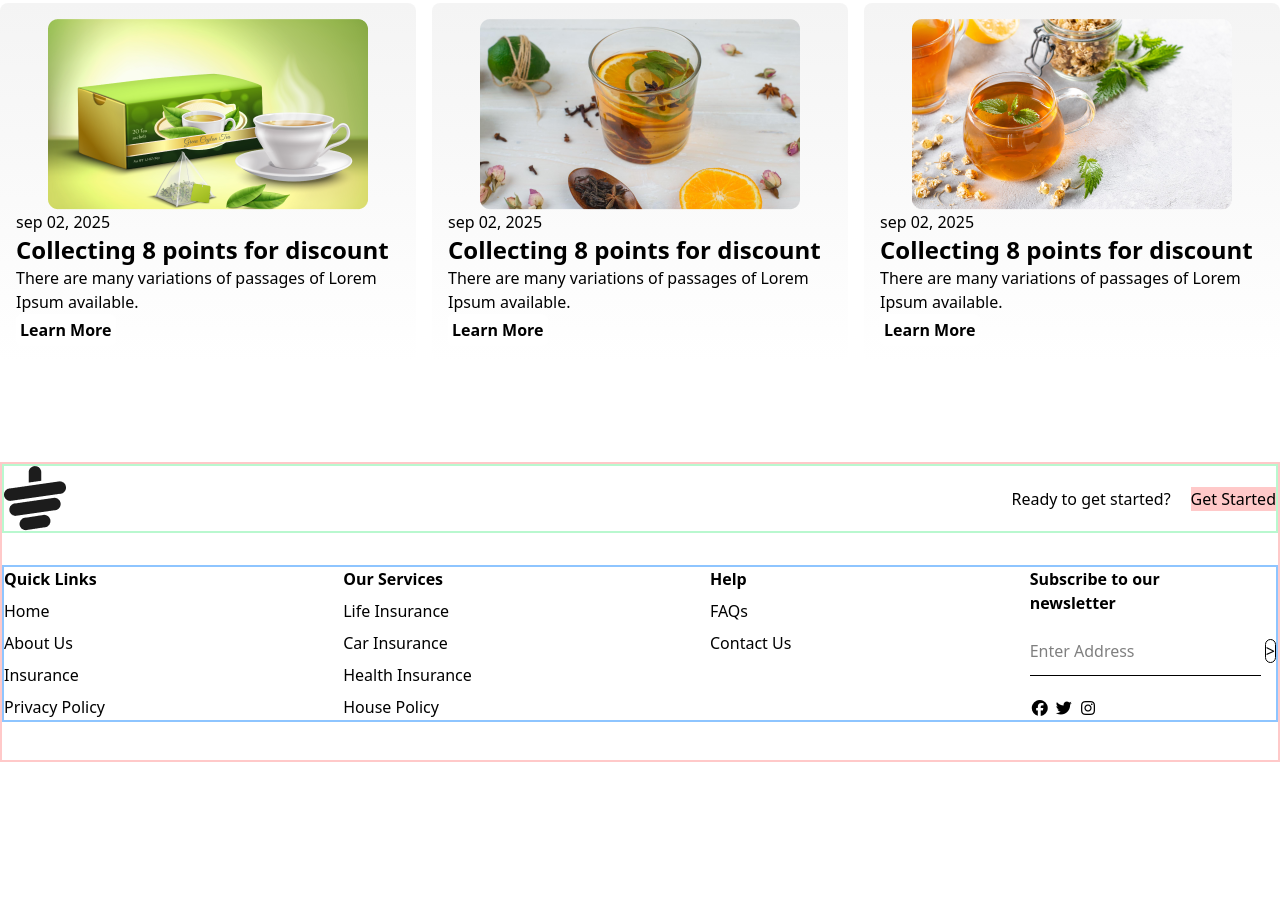
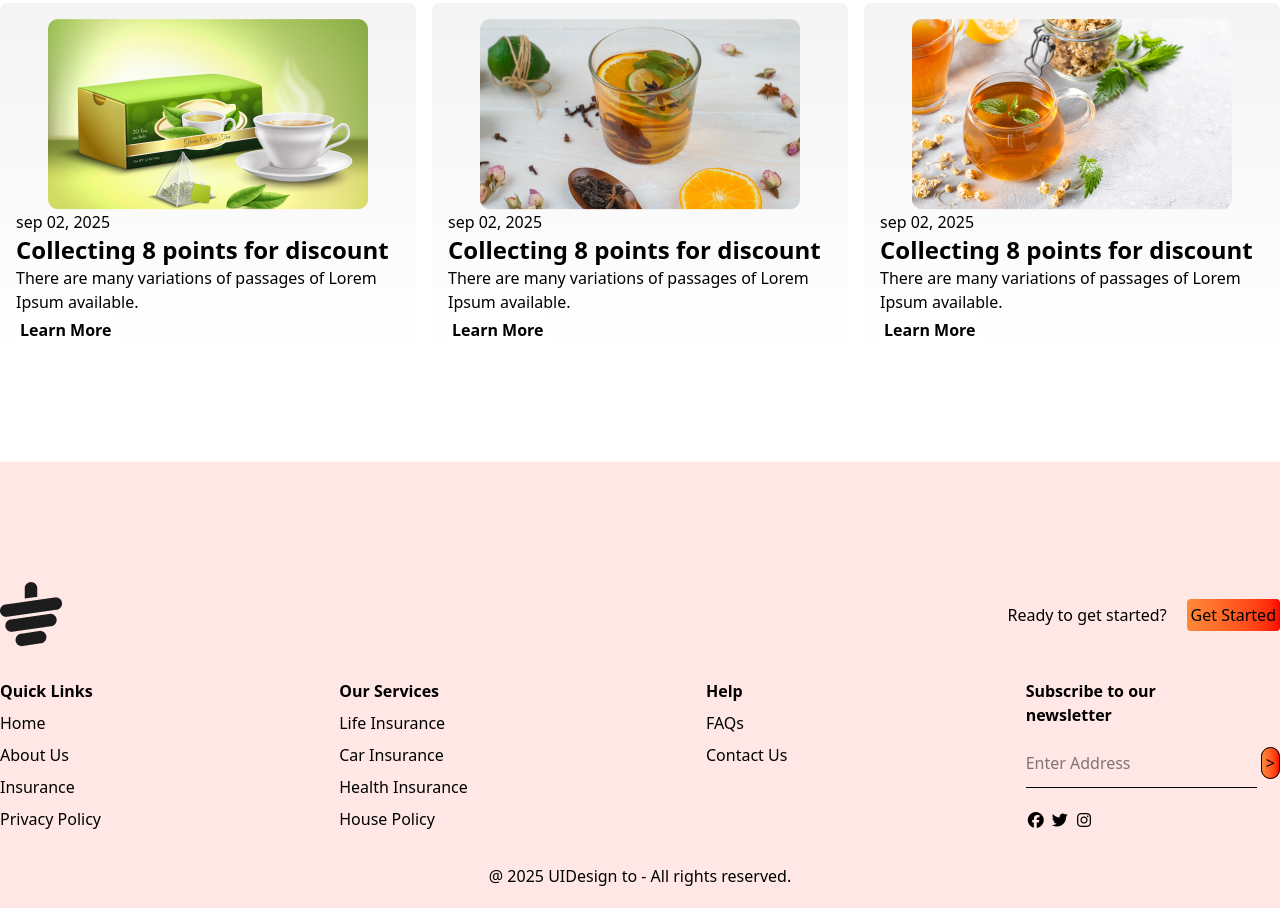
Before and after one commit to Moon-110/tea-house, a plain HTML site: page index.html in a window 1280 px wide. Shown: the part 2524-3432 px from the top of the page. Before the commit the page ends 3286 px from the top, so only its background shows below. Drawn offline with nearby package versions, Linux system fonts and the light colour scheme.

Commit message:
footer section last part

```diff
--- a/index.html
+++ b/index.html
@@ -253,17 +253,17 @@
     </main>
 
     <!-- footer section -->
-    <footer>
-      <section class="footer-parent max-w-[1400px] mx-auto border-2 border-red-200 mt-[100px] min-h-[300px] /*bg-gradient-to-r from-[#ff0000] to-[#ff8938] opacity-10*/">
-        <div class="border-2 border-green-200 flex justify-between items-center">
+    <footer class="bg-[#ffe7e6] py-5 mt-[100px]">
+      <section class="footer-parent max-w-[1400px] mx-auto mt-[100px]">
+        <div class="flex justify-between items-center">
           <img src="./assets/images/cup.png" class="" alt="">
-          <div class="flex gap-5">
+          <div class="flex gap-5 items-center">
             <p>Ready to get started?</p>
-            <button class="bg-red-200">Get Started</button>
+            <button class="bg-gradient-to-r from-[#ff8938] to-[#ff0000] p-1 rounded-sm">Get Started</button>
           </div>
         </div>
 
-        <div class="border-2 border-blue-300 flex justify-between mt-8">
+        <div class="flex justify-between mt-8">
           <div>
             <h4 class="font-semibold text-lg-end">Quick Links</h4>
             <p class="mt-2">Home</p>
@@ -289,7 +289,7 @@
           <div>
             <h3 class="font-semibold text-lg-end">Subscribe to our <br>newsletter</h3>
             <input type="text" placeholder="Enter Address" class="border-b-1 outline-none pb-3 mt-6">
-            <button><span class="border-1 h-[30px] w-[30px] rounded-full">
+            <button><span class="border-1 h-[40px] w-[40px] rounded-full bg-gradient-to-r from-[#ff8938] to-[#ff0000] p-1">
               >
             </span></button>
             <div class="mt-5">
@@ -300,6 +300,10 @@
           </div>
         </div>
 
+        <div>
+          <p class="text-center mt-8">@ 2025 UIDesign to - All rights reserved.</p>
+        </div>
+
       </section>
     </footer>
   </body>
```
